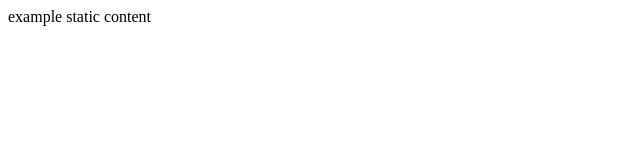
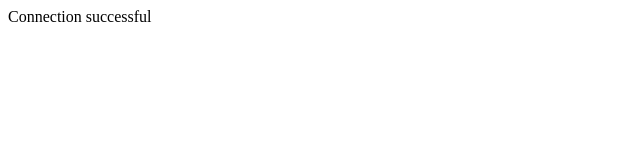
Before and after one commit to s1ckn3zz1337/SSE, a website: page src/resources/static/index.html in a window 1280 px wide. Shown: the full height of the page, 0-640 px from the left. Drawn offline with Linux system fonts and the light colour scheme.

Commit message:
updated packages, added nodemon delay, tiny index html change

```diff
--- a/src/resources/static/index.html
+++ b/src/resources/static/index.html
@@ -7,7 +7,7 @@
 </head>
 
 <body>
-    example static content
+    Connection successful
 </body>
 
 </html>
```
Also changed, not shown: package.json (+5 -5 lines), src/ts/routes/userRouter.ts (line endings or trailing spaces), 2 other files.
